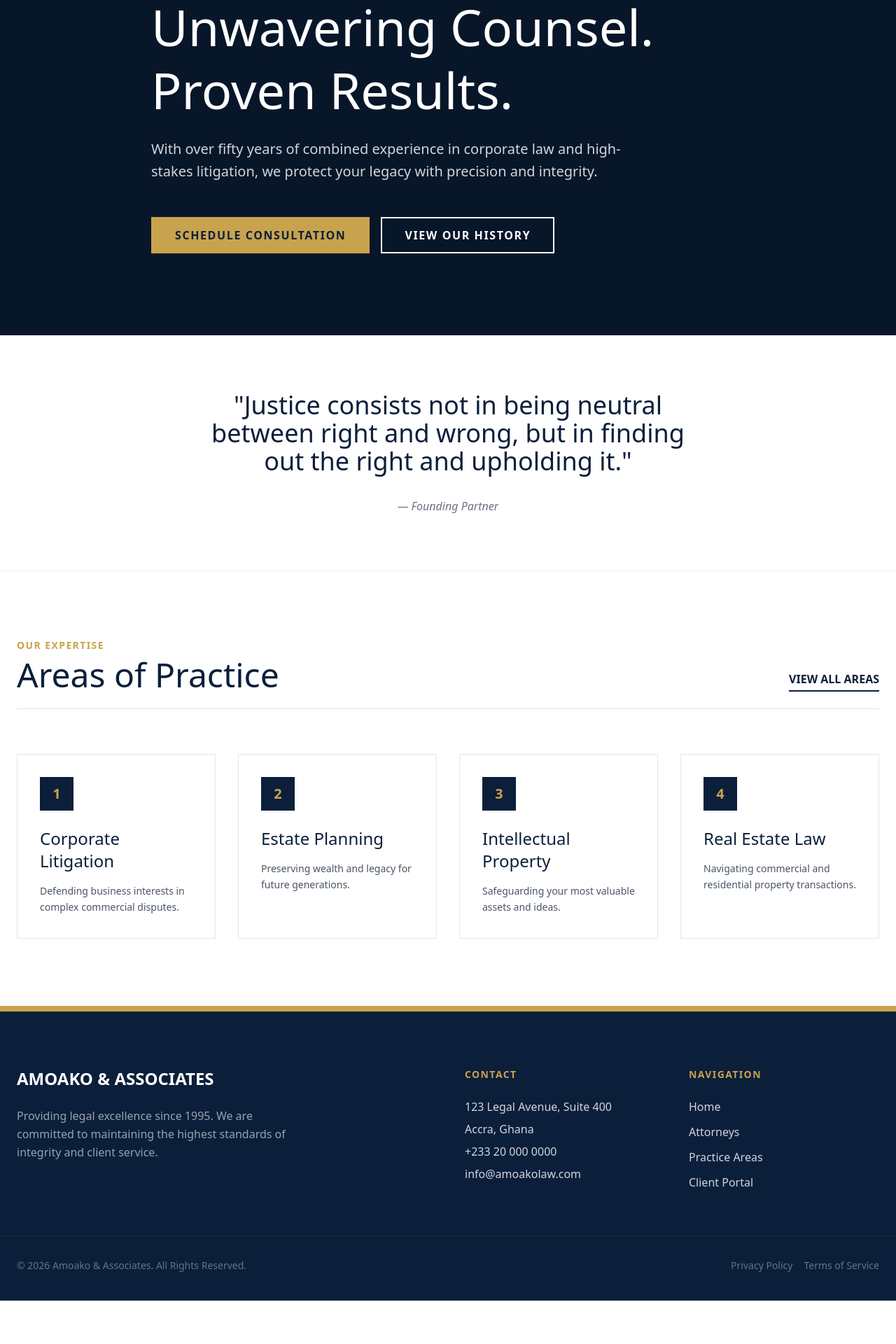
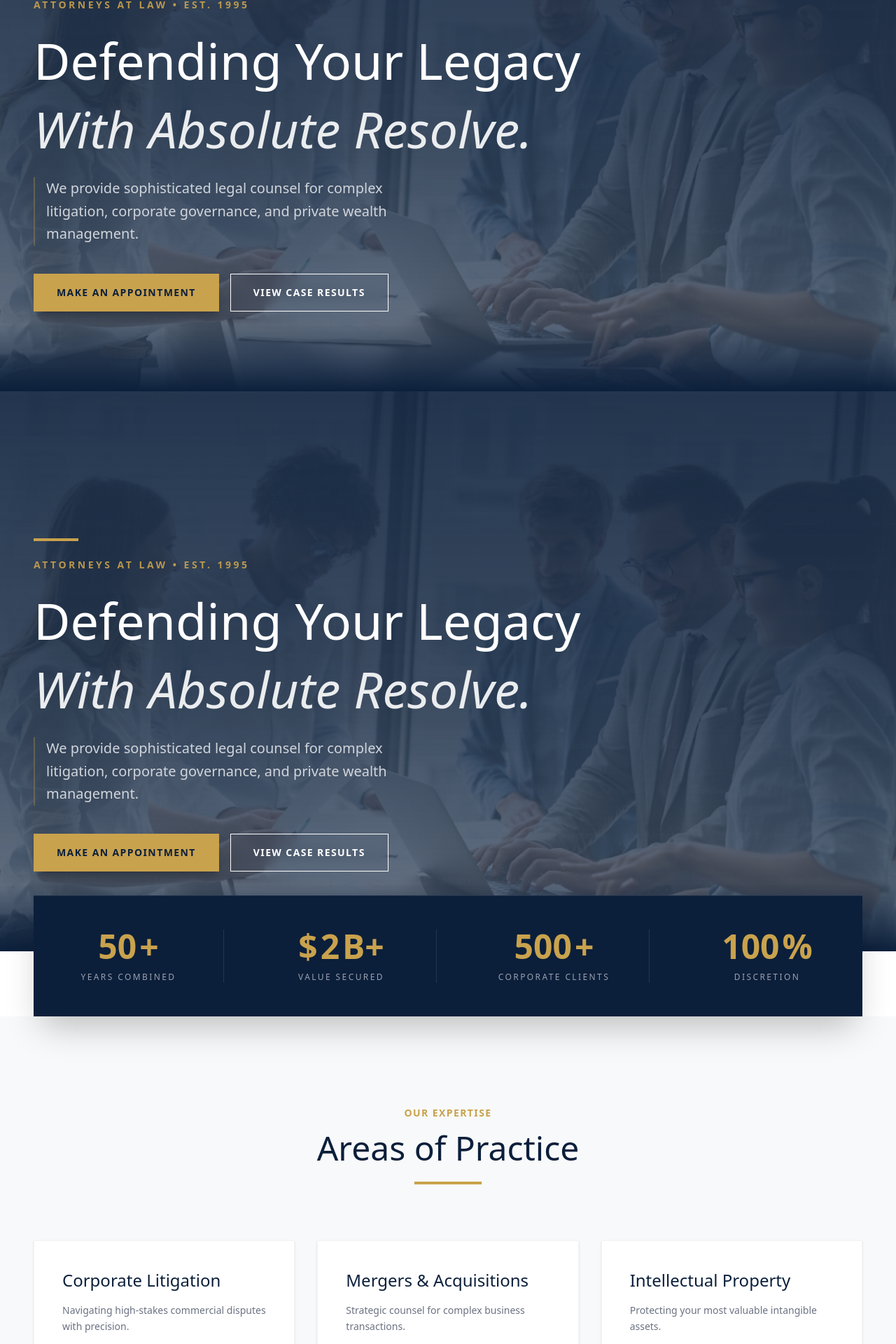
Before and after one commit to codetozombie/lawfirm, a Next.js app: page / in a window 1280 px wide. Shown: the part 241-2161 px from the top of the page at 70% size. Before the commit the page ends 2099 px from the top, so only its background shows below. Built offline with nearby package versions, Linux system fonts and the light colour scheme; a web font is replaced by a local one.

Commit message:
Initial Homepage

```diff
--- a/src/app/globals.css
+++ b/src/app/globals.css
@@ -1,22 +1,33 @@
 @import "tailwindcss";
 
 @theme {
-  /* Define the Law Firm Color Palette */
   --color-navy: #0B1F3B;
   --color-navy-light: #152a4d;
   --color-gold: #C9A24D;
   --color-gold-hover: #b08d42;
   --color-white: #FFFFFF;
+  --color-off-white: #F8F9FA;
 
-  /* Link Tailwind font classes to Next.js font variables */
-  --font-serif: var(--font-playfair), ui-serif, Georgia, Cambria, "Times New Roman", Times, serif;
+  --font-serif: var(--font-playfair), ui-serif, Georgia, serif;
   --font-sans: var(--font-inter), ui-sans-serif, system-ui, sans-serif;
 }
 
-/* Optional: Add smooth scrolling and basic body styles */
 @layer base {
   body {
     background-color: var(--color-white);
     color: var(--color-navy);
+    line-height: 1.7; /* Increased line-height for readability */
+  }
+
+  h1, h2, h3, h4, h5, h6 {
+    font-family: var(--font-serif);
   }
 }
+
+/* A subtle paper texture for the background sections */
+.bg-texture {
+  background-image: radial-gradient(#0B1F3B 0.5px, transparent 0.5px);
+  background-size: 24px 24px;
+  background-color: var(--color-off-white);
+  opacity: 1;
+}
--- a/src/app/page.tsx
+++ b/src/app/page.tsx
@@ -1,25 +1,40 @@
 import Navbar from "@/components/Navbar";
 import Hero from "@/components/Hero";
+import Stats from "@/components/Stats";
 import PracticeAreas from "@/components/PracticeAreas";
+import About from "@/components/About";
 import Footer from "@/components/Footer";
 
 export default function Home() {
   return (
-    <main className="min-h-screen bg-white">
+    <main className="min-h-screen">
       <Navbar />
       <Hero />
 
-      {/* Introduction Statement */}
-      <section className="bg-white py-20 border-b border-gray-100">
-        <div className="container mx-auto px-6 text-center max-w-3xl">
-          <h2 className="font-serif text-3xl md:text-4xl text-navy mb-8">
-            "Justice consists not in being neutral between right and wrong, but in finding out the right and upholding it."
-          </h2>
-          <p className="text-gray-500 font-sans italic">— Founding Partner</p>
-        </div>
-      </section>
+      {/* The Stats bar overlaps the hero/content boundary */}
+      <div className="relative z-30">
+        <Stats />
+      </div>
 
-      <PracticeAreas />
+      <div className="relative z-10 bg-white">
+        <PracticeAreas />
+        <About />
+
+        {/* Call to Action Strip */}
+        <section className="bg-gold py-16 text-center">
+          <div className="container mx-auto px-6">
+            <h2 className="font-serif text-3xl text-navy mb-4">
+              Your Case Deserves a Master Strategy.
+            </h2>
+            <p className="text-navy/80 mb-8 max-w-2xl mx-auto">
+              Contact us today for a confidential review of your legal standing.
+            </p>
+            <button className="bg-navy text-white px-10 py-4 font-bold uppercase tracking-widest hover:bg-white hover:text-navy transition-all duration-300 border border-navy">
+              Request Consultation
+            </button>
+          </div>
+        </section>
+      </div>
 
       <Footer />
     </main>
--- /dev/null
+++ b/src/components/About.tsx
@@ -0,0 +1,36 @@
+export default function About() {
+  return (
+    <section className="py-24 bg-navy text-white">
+      <div className="container mx-auto px-6 md:px-12 flex flex-col md:flex-row items-center gap-16">
+        <div className="w-full md:w-1/2">
+           {/* Placeholder for an office interior shot */}
+           <div className="aspect-[4/5] bg-gray-800 relative border border-white/10">
+              <div className="absolute inset-4 border border-gold/30"></div>
+              {/* <Image src="/office.jpg" fill className="object-cover opacity-60" /> */}
+              <div className="absolute inset-0 flex items-center justify-center text-gold/20 font-serif text-6xl">
+                 IMAGE
+              </div>
+           </div>
+        </div>
+
+        <div className="w-full md:w-1/2">
+          <h4 className="text-gold uppercase tracking-widest text-sm font-bold mb-6">The Firm</h4>
+          <h2 className="font-serif text-4xl md:text-5xl mb-8 leading-tight">
+            We do not follow precedents. <br/>
+            <span className="italic text-gold">We set them.</span>
+          </h2>
+          <p className="text-gray-300 leading-relaxed mb-6 font-light text-lg">
+            At Amoako & Associates, we believe that true legal excellence requires more than just knowledge of the law—it requires a deep understanding of the people and businesses we represent.
+          </p>
+          <p className="text-gray-300 leading-relaxed mb-10 font-light text-lg">
+            For three decades, we have remained small by design, ensuring that every client receives the undivided attention of our senior partners.
+          </p>
+
+          <img src="/signature.png" alt="Signature" className="h-16 opacity-60 invert" />
+          {/* Note: Invert makes a black signature white. Or just use text below */}
+          <p className="font-serif italic mt-4 text-gold">Albert Amoako, Managing Partner</p>
+        </div>
+      </div>
+    </section>
+  );
+}
--- a/src/components/Button.tsx
+++ b/src/components/Button.tsx
@@ -5,10 +5,10 @@ interface ButtonProps extends React.ButtonHTMLAttributes<HTMLButtonElement> {
 }
 
 export default function Button({ variant = "primary", className = "", ...props }: ButtonProps) {
-  const baseStyle = "px-8 py-3 font-bold uppercase tracking-widest transition-all duration-300 border-2";
+  const baseStyle = "px-8 py-4 font-bold uppercase tracking-widest text-xs md:text-sm transition-all duration-300 border hover:shadow-lg active:scale-95";
 
   const variants = {
-    primary: "bg-gold border-gold text-navy hover:bg-white hover:text-navy",
+    primary: "bg-gold border-gold text-navy hover:bg-white hover:text-navy hover:border-white",
     outline: "bg-transparent border-white text-white hover:bg-white hover:text-navy",
   };
 
--- a/src/components/Footer.tsx
+++ b/src/components/Footer.tsx
@@ -1,39 +1,40 @@
 export default function Footer() {
   return (
-    <footer className="bg-navy text-white pt-20 pb-10 border-t-8 border-gold">
-      <div className="container mx-auto px-6 grid md:grid-cols-4 gap-12 mb-16">
-        <div className="col-span-1 md:col-span-2">
-          <h2 className="font-serif text-2xl font-bold mb-6">AMOAKO & ASSOCIATES</h2>
-          <p className="text-gray-400 max-w-sm leading-relaxed">
-            Providing legal excellence since 1995. We are committed to maintaining the highest
-            standards of integrity and client service.
+    <footer className="bg-navy text-white pt-24 pb-10 border-t-4 border-gold">
+      <div className="container mx-auto px-6 md:px-12 grid md:grid-cols-4 gap-12 mb-20">
+        <div className="md:col-span-2 pr-12">
+          <h2 className="font-serif text-3xl font-bold mb-6">AMOAKO & ASSOCIATES</h2>
+          <p className="text-gray-400 leading-relaxed font-light">
+            A premier law firm dedicated to the pursuit of justice and the protection of commercial interests. We serve clients globally from our headquarters in Accra.
           </p>
         </div>
 
         <div>
-          <h4 className="text-gold uppercase tracking-widest text-sm font-bold mb-6">Contact</h4>
-          <p className="text-gray-300 mb-2">123 Legal Avenue, Suite 400</p>
-          <p className="text-gray-300 mb-2">Accra, Ghana</p>
-          <p className="text-gray-300 mb-2">+233 20 000 0000</p>
-          <p className="text-gray-300">info@amoakolaw.com</p>
+          <h4 className="text-white font-serif text-lg mb-6">Contact</h4>
+          <div className="space-y-4 text-gray-400 text-sm">
+            <p>1 Independence Avenue, Ridge</p>
+            <p>Accra, Ghana</p>
+            <p className="text-gold mt-4 block">+233 (0) 20 192 9434</p>
+            <p>counsel@amoakolaw.com</p>
+          </div>
         </div>
 
         <div>
-          <h4 className="text-gold uppercase tracking-widest text-sm font-bold mb-6">Navigation</h4>
-          <ul className="space-y-3 text-gray-300">
-            <li><a href="#" className="hover:text-gold">Home</a></li>
-            <li><a href="#" className="hover:text-gold">Attorneys</a></li>
-            <li><a href="#" className="hover:text-gold">Practice Areas</a></li>
-            <li><a href="#" className="hover:text-gold">Client Portal</a></li>
+          <h4 className="text-white font-serif text-lg mb-6">Links</h4>
+          <ul className="space-y-3 text-gray-400 text-sm uppercase tracking-widest">
+            <li><a href="#" className="hover:text-gold transition-colors">Attorneys</a></li>
+            <li><a href="#" className="hover:text-gold transition-colors">Practice Areas</a></li>
+            <li><a href="#" className="hover:text-gold transition-colors">Case Results</a></li>
+            <li><a href="#" className="hover:text-gold transition-colors">Careers</a></li>
           </ul>
         </div>
       </div>
 
-      <div className="container mx-auto px-6 border-t border-gray-800 pt-8 flex flex-col md:flex-row justify-between text-sm text-gray-500">
-        <p>&copy; {new Date().getFullYear()} Amoako & Associates. All Rights Reserved.</p>
-        <div className="space-x-4 mt-4 md:mt-0">
-          <a href="#" className="hover:text-white">Privacy Policy</a>
-          <a href="#" className="hover:text-white">Terms of Service</a>
+      <div className="container mx-auto px-6 md:px-12 pt-8 border-t border-white/10 flex flex-col md:flex-row justify-between text-xs text-gray-500 uppercase tracking-widest">
+        <p>&copy; {new Date().getFullYear()} Amoako & Associates.</p>
+        <div className="flex gap-6 mt-4 md:mt-0">
+          <a href="#" className="hover:text-white">Privacy</a>
+          <a href="#" className="hover:text-white">Disclaimer</a>
         </div>
       </div>
     </footer>
--- a/src/components/Hero.tsx
+++ b/src/components/Hero.tsx
@@ -2,28 +2,62 @@ import Button from "./Button";
 
 export default function Hero() {
   return (
-    <section className="relative bg-navy text-white min-h-[80vh] flex items-center">
-      {/* Background Image Overlay (Optional) */}
-      <div className="absolute inset-0 bg-black opacity-30 z-0"></div>
+    <section className="relative min-h-screen flex flex-col justify-center overflow-hidden">
 
-      <div className="relative z-10 container mx-auto px-6 flex flex-col items-start max-w-4xl">
-        <div className="w-24 h-1 bg-gold mb-8"></div>
+      {/* 1. BACKGROUND & OVERLAY */}
+      <div
+        className="absolute inset-0 z-0 animate-[pulse_15s_ease-in-out_infinite]"
+        style={{
+          backgroundImage: "url('/hero.png')",
+          backgroundSize: 'cover',
+          backgroundPosition: 'center',
+        }}
+      ></div>
 
-        <h1 className="font-serif text-5xl md:text-7xl leading-tight font-medium mb-6">
-          Unwavering Counsel.<br />
-          Proven Results.
-        </h1>
+      {/* Darker gradient on mobile to make text pop */}
+      <div className="absolute inset-0 z-10 bg-gradient-to-b from-navy/90 via-navy/80 to-navy/60"></div>
 
-        <p className="text-lg md:text-xl text-gray-300 max-w-2xl mb-12 font-light leading-relaxed">
-          With over fifty years of combined experience in corporate law and high-stakes litigation,
-          we protect your legacy with precision and integrity.
-        </p>
+      {/* 2. CONTENT CONTAINER */}
+      {/* Changed pt-32 to pt-44 to push content down from the logo */}
+      <div className="relative z-20 container mx-auto px-6 md:px-12 pt-44 pb-20">
 
-        <div className="flex flex-col md:flex-row gap-4">
-          <Button variant="primary">Schedule Consultation</Button>
-          <Button variant="outline">View Our History</Button>
+        <div className="max-w-4xl">
+          {/* Gold Accent Line */}
+          <div className="w-16 h-1 bg-gold mb-6 shadow-lg shadow-gold/50"></div>
+
+          {/* Subheader: Made slightly brighter and spaced out */}
+          <h4 className="text-gold/90 uppercase tracking-[0.25em] text-[10px] md:text-sm font-bold mb-6 animate-fade-in">
+            Attorneys at Law • Est. 1995
+          </h4>
+
+          {/* Main Headline: Reduced text-4xl to text-3xl for mobile elegance */}
+          <h1 className="font-serif text-4xl md:text-6xl lg:text-7xl leading-tight text-white mb-6 drop-shadow-2xl">
+            Defending Your Legacy<br />
+            {/* Italic text: Added lighter weight to look less 'chunky' */}
+            <span className="italic font-light text-white/90 block mt-2">
+              With Absolute Resolve.
+            </span>
+          </h1>
+
+          {/* Body Text: Added more line-height (leading-relaxed) */}
+          <p className="text-sm md:text-xl text-gray-300 mb-10 font-light leading-relaxed max-w-xl border-l-2 border-gold/30 pl-4">
+            We provide sophisticated legal counsel for complex litigation, corporate governance, and private wealth management.
+          </p>
+
+          {/* Buttons: Stacked vertically on mobile with gap */}
+          <div className="flex flex-col sm:flex-row gap-4">
+            <Button variant="primary" className="w-full sm:w-auto justify-center shadow-lg shadow-black/20">
+              Make an Appointment
+            </Button>
+            <Button variant="outline" className="w-full sm:w-auto justify-center backdrop-blur-sm bg-navy/20">
+              View Case Results
+            </Button>
+          </div>
         </div>
       </div>
+
+      {/* Decorative Bottom Fade */}
+      <div className="absolute bottom-0 left-0 w-full h-24 bg-gradient-to-t from-navy to-transparent z-10"></div>
     </section>
   );
 }
--- a/src/components/Navbar.tsx
+++ b/src/components/Navbar.tsx
@@ -1,25 +1,63 @@
-import Link from "next/link";
+import Button from "./Button";
 
-export default function Navbar() {
+export default function Hero() {
   return (
-    <nav className="bg-navy text-white border-b-4 border-gold sticky top-0 z-50">
-      <div className="container mx-auto px-6 py-5 flex justify-between items-center">
-        {/* Logo Text */}
-        <Link href="/" className="font-serif text-2xl md:text-3xl font-bold tracking-wide">
-          AMOAKO & ASSOCIATES
-        </Link>
+    <section className="relative min-h-screen flex flex-col justify-center overflow-hidden">
 
-        {/* Desktop Links */}
-        <div className="hidden md:flex space-x-8 text-sm uppercase tracking-widest font-medium text-gray-300">
-          <Link href="/" className="hover:text-gold transition-colors">Home</Link>
-          <Link href="/practice" className="hover:text-gold transition-colors">Practice Areas</Link>
-          <Link href="/attorneys" className="hover:text-gold transition-colors">Attorneys</Link>
-          <Link href="/contact" className="hover:text-gold transition-colors">Contact</Link>
+      {/* 1. BACKGROUND & OVERLAY */}
+      <div
+        className="absolute inset-0 z-0 animate-[pulse_15s_ease-in-out_infinite]"
+        style={{
+          backgroundImage: "url('/hero.png')",
+          backgroundSize: 'cover',
+          backgroundPosition: 'center',
+        }}
+      ></div>
+
+      {/* Darker gradient on mobile to make text pop */}
+      <div className="absolute inset-0 z-10 bg-gradient-to-b from-navy/90 via-navy/80 to-navy/60"></div>
+
+      {/* 2. CONTENT CONTAINER */}
+      {/* Changed pt-32 to pt-44 to push content down from the logo */}
+      <div className="relative z-20 container mx-auto px-6 md:px-12 pt-44 pb-20">
+
+        <div className="max-w-4xl">
+          {/* Gold Accent Line */}
+          <div className="w-16 h-1 bg-gold mb-6 shadow-lg shadow-gold/50"></div>
+
+          {/* Subheader: Made slightly brighter and spaced out */}
+          <h4 className="text-gold/90 uppercase tracking-[0.25em] text-[10px] md:text-sm font-bold mb-6 animate-fade-in">
+            Attorneys at Law • Est. 1995
+          </h4>
+
+          {/* Main Headline: Reduced text-4xl to text-3xl for mobile elegance */}
+          <h1 className="font-serif text-4xl md:text-6xl lg:text-7xl leading-tight text-white mb-6 drop-shadow-2xl">
+            Defending Your Legacy<br />
+            {/* Italic text: Added lighter weight to look less 'chunky' */}
+            <span className="italic font-light text-white/90 block mt-2">
+              With Absolute Resolve.
+            </span>
+          </h1>
+
+          {/* Body Text: Added more line-height (leading-relaxed) */}
+          <p className="text-sm md:text-xl text-gray-300 mb-10 font-light leading-relaxed max-w-xl border-l-2 border-gold/30 pl-4">
+            We provide sophisticated legal counsel for complex litigation, corporate governance, and private wealth management.
+          </p>
+
+          {/* Buttons: Stacked vertically on mobile with gap */}
+          <div className="flex flex-col sm:flex-row gap-4">
+            <Button variant="primary" className="w-full sm:w-auto justify-center shadow-lg shadow-black/20">
+              Make an Appointment
+            </Button>
+            <Button variant="outline" className="w-full sm:w-auto justify-center backdrop-blur-sm bg-navy/20">
+              View Case Results
+            </Button>
+          </div>
         </div>
+      </div>
 
-        {/* Mobile Menu Placeholder */}
-        <div className="md:hidden text-gold text-xl cursor-pointer">MENU</div>
-      </div>
-    </nav>
+      {/* Decorative Bottom Fade */}
+      <div className="absolute bottom-0 left-0 w-full h-24 bg-gradient-to-t from-navy to-transparent z-10"></div>
+    </section>
   );
 }
--- a/src/components/PracticeAreas.tsx
+++ b/src/components/PracticeAreas.tsx
@@ -1,36 +1,36 @@
-import { PracticeArea } from "@/types";
-
-const practices: PracticeArea[] = [
-  { id: 1, title: "Corporate Litigation", description: "Defending business interests in complex commercial disputes." },
-  { id: 2, title: "Estate Planning", description: "Preserving wealth and legacy for future generations." },
-  { id: 3, title: "Intellectual Property", description: "Safeguarding your most valuable assets and ideas." },
-  { id: 4, title: "Real Estate Law", description: "Navigating commercial and residential property transactions." },
+const practices = [
+  { title: "Corporate Litigation", text: "Navigating high-stakes commercial disputes with precision." },
+  { title: "Mergers & Acquisitions", text: "Strategic counsel for complex business transactions." },
+  { title: "Intellectual Property", text: "Protecting your most valuable intangible assets." },
+  { title: "Private Wealth", text: "Estate planning and asset protection for generations." },
+  { title: "Real Estate", text: "Commercial development and regulatory compliance." },
+  { title: "Regulatory Defense", text: "Shielding your business from government overreach." },
 ];
 
 export default function PracticeAreas() {
   return (
-    <section className="py-24 bg-white text-navy">
-      <div className="container mx-auto px-6">
-        <div className="flex flex-col md:flex-row justify-between items-end mb-16 border-b border-gray-200 pb-6">
-          <div className="max-w-xl">
-            <h4 className="text-gold uppercase tracking-widest font-bold text-sm mb-2">Our Expertise</h4>
-            <h2 className="font-serif text-4xl md:text-5xl">Areas of Practice</h2>
-          </div>
-          <a href="/practice" className="text-navy font-bold border-b-2 border-navy pb-1 hover:text-gold hover:border-gold transition-colors mt-6 md:mt-0">
-            VIEW ALL AREAS
-          </a>
+    <section className="py-32 bg-texture text-navy">
+      <div className="container mx-auto px-6 md:px-12">
+        <div className="text-center mb-20">
+          <h4 className="text-gold uppercase tracking-widest text-sm font-bold mb-4">Our Expertise</h4>
+          <h2 className="text-4xl md:text-5xl font-serif">Areas of Practice</h2>
+          <div className="w-24 h-1 bg-gold mx-auto mt-6"></div>
         </div>
 
-        <div className="grid md:grid-cols-2 lg:grid-cols-4 gap-8">
-          {practices.map((item) => (
-            <div key={item.id} className="group p-8 border border-gray-200 hover:border-gold transition-colors duration-300">
-              <div className="w-12 h-12 bg-navy text-gold flex items-center justify-center font-serif text-xl font-bold mb-6 group-hover:bg-gold group-hover:text-navy transition-colors">
-                {item.id}
-              </div>
-              <h3 className="font-serif text-2xl mb-4">{item.title}</h3>
-              <p className="text-gray-600 leading-relaxed text-sm">
-                {item.description}
+        <div className="grid md:grid-cols-2 lg:grid-cols-3 gap-8">
+          {practices.map((item, idx) => (
+            <div
+              key={idx}
+              className="group relative bg-white p-10 shadow-sm border border-gray-100 hover:shadow-2xl hover:-translate-y-1 transition-all duration-300"
+            >
+              <div className="absolute top-0 left-0 w-0 h-1 bg-gold group-hover:w-full transition-all duration-500"></div>
+              <h3 className="font-serif text-2xl mb-4 group-hover:text-gold transition-colors">{item.title}</h3>
+              <p className="text-gray-500 leading-relaxed text-sm mb-6">
+                {item.text}
               </p>
+              <span className="text-xs font-bold uppercase tracking-widest text-navy group-hover:text-gold flex items-center gap-2">
+                Learn More <span>→</span>
+              </span>
             </div>
           ))}
         </div>
--- /dev/null
+++ b/src/components/Stats.tsx
@@ -0,0 +1,92 @@
+"use client";
+import { useEffect, useState, useRef } from "react";
+
+// Helper component to handle the counting animation
+const AnimatedNumber = ({ end, duration = 2000 }: { end: number; duration?: number }) => {
+  const [count, setCount] = useState(0);
+  const countRef = useRef(0);
+  const startTimeRef = useRef<number | null>(null);
+  const hasAnimated = useRef(false); // To ensure it only animates once
+
+  useEffect(() => {
+    // Only start if we haven't animated yet
+    if (hasAnimated.current) return;
+
+    const animate = (timestamp: number) => {
+      if (!startTimeRef.current) startTimeRef.current = timestamp;
+      const progress = timestamp - startTimeRef.current;
+      const percentage = Math.min(progress / duration, 1);
+
+      // Easing function for smooth stop (easeOutQuart)
+      const easeOut = 1 - Math.pow(1 - percentage, 4);
+
+      const currentCount = Math.floor(easeOut * end);
+      setCount(currentCount);
+
+      if (percentage < 1) {
+        requestAnimationFrame(animate);
+      } else {
+        hasAnimated.current = true;
+      }
+    };
+
+    requestAnimationFrame(animate);
+  }, [end, duration]);
+
+  return <span>{count}</span>;
+};
+
+export default function Stats() {
+  return (
+    <div className="bg-navy border-t border-white/10 py-12 relative z-30 -mt-20 mx-6 md:mx-12 shadow-2xl">
+      <div className="grid grid-cols-2 md:grid-cols-4 gap-8 text-center divide-x divide-white/10">
+
+        {/* Stat 1 */}
+        <div className="group">
+          <h3 className="text-4xl md:text-5xl text-gold font-serif font-bold flex justify-center items-center gap-1">
+            <AnimatedNumber end={50} />
+            <span>+</span>
+          </h3>
+          <p className="text-gray-400 text-[10px] md:text-xs uppercase tracking-[0.2em] mt-3 group-hover:text-white transition-colors">
+            Years Combined
+          </p>
+        </div>
+
+        {/* Stat 2 */}
+        <div className="group">
+          <h3 className="text-4xl md:text-5xl text-gold font-serif font-bold flex justify-center items-center gap-1">
+            <span>$</span>
+            <AnimatedNumber end={2} duration={2500} />
+            <span>B+</span>
+          </h3>
+          <p className="text-gray-400 text-[10px] md:text-xs uppercase tracking-[0.2em] mt-3 group-hover:text-white transition-colors">
+            Value Secured
+          </p>
+        </div>
+
+        {/* Stat 3 */}
+        <div className="group">
+          <h3 className="text-4xl md:text-5xl text-gold font-serif font-bold flex justify-center items-center gap-1">
+            <AnimatedNumber end={500} duration={1500} />
+            <span>+</span>
+          </h3>
+          <p className="text-gray-400 text-[10px] md:text-xs uppercase tracking-[0.2em] mt-3 group-hover:text-white transition-colors">
+            Corporate Clients
+          </p>
+        </div>
+
+        {/* Stat 4 */}
+        <div className="group">
+          <h3 className="text-4xl md:text-5xl text-gold font-serif font-bold flex justify-center items-center gap-1">
+            <AnimatedNumber end={100} duration={1000} />
+            <span>%</span>
+          </h3>
+          <p className="text-gray-400 text-[10px] md:text-xs uppercase tracking-[0.2em] mt-3 group-hover:text-white transition-colors">
+            Discretion
+          </p>
+        </div>
+
+      </div>
+    </div>
+  );
+}
```
Also changed, not shown: public/hero.png (added).
